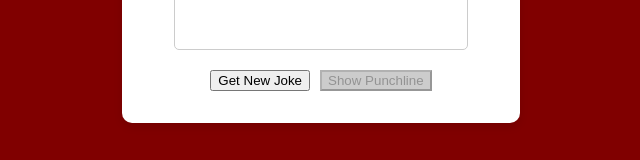
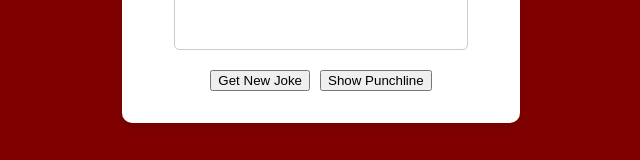
Before and after one commit to bbeck2417/ivytechchallenge, a website: page views/index.html in a window 1280 px wide. Shown: the part 422-582 px from the top of the page, without its empty margins (319-959 px from the left). Drawn offline with Linux system fonts and the light colour scheme.

Commit message:
Updated index.html file

```diff
--- a/views/index.html
+++ b/views/index.html
@@ -13,7 +13,7 @@
         <div id="joke-punchline" class="hidden"></div>
         <div class="button-container">
             <button onclick="getNewJoke()">Get New Joke</button>
-            <button onclick="showPunchline()" disabled>Show Punchline</button>
+            <button onclick="showPunchline()">Show Punchline</button>
         </div>
     </div>
 
```
